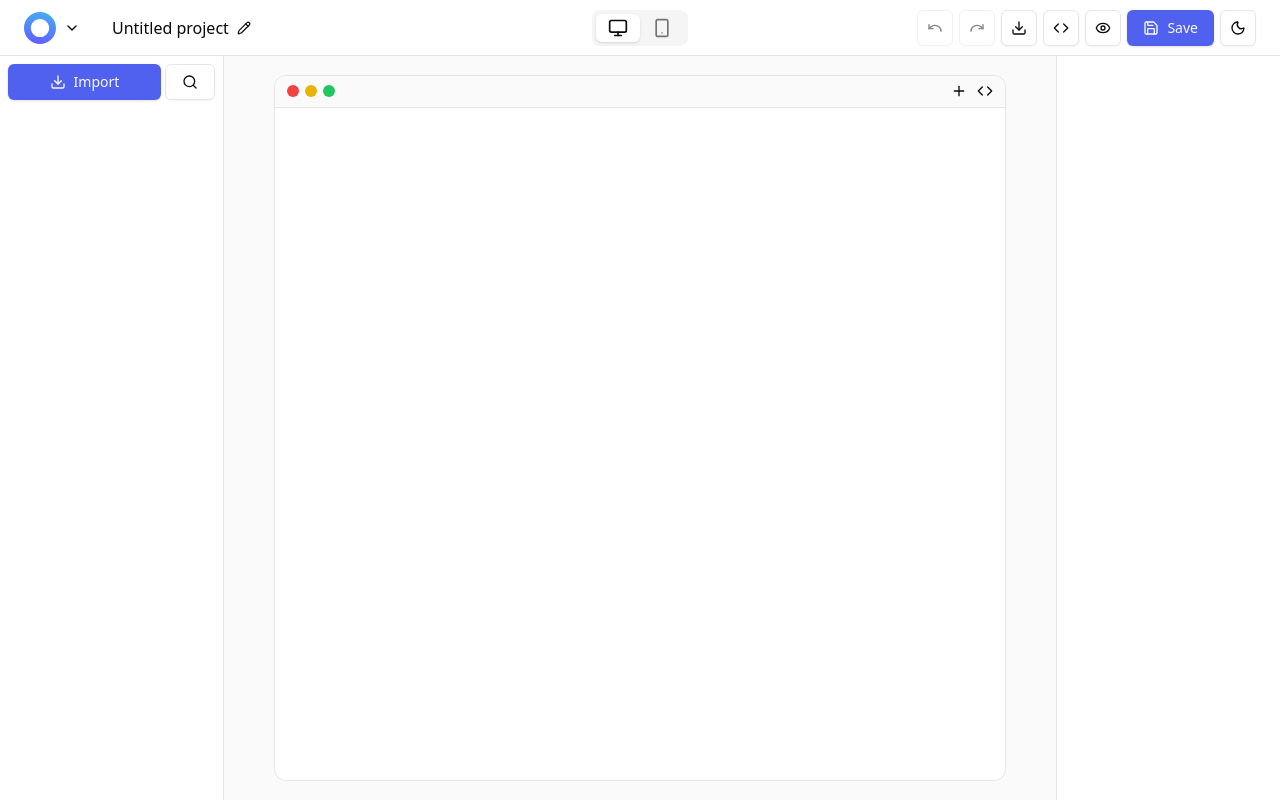
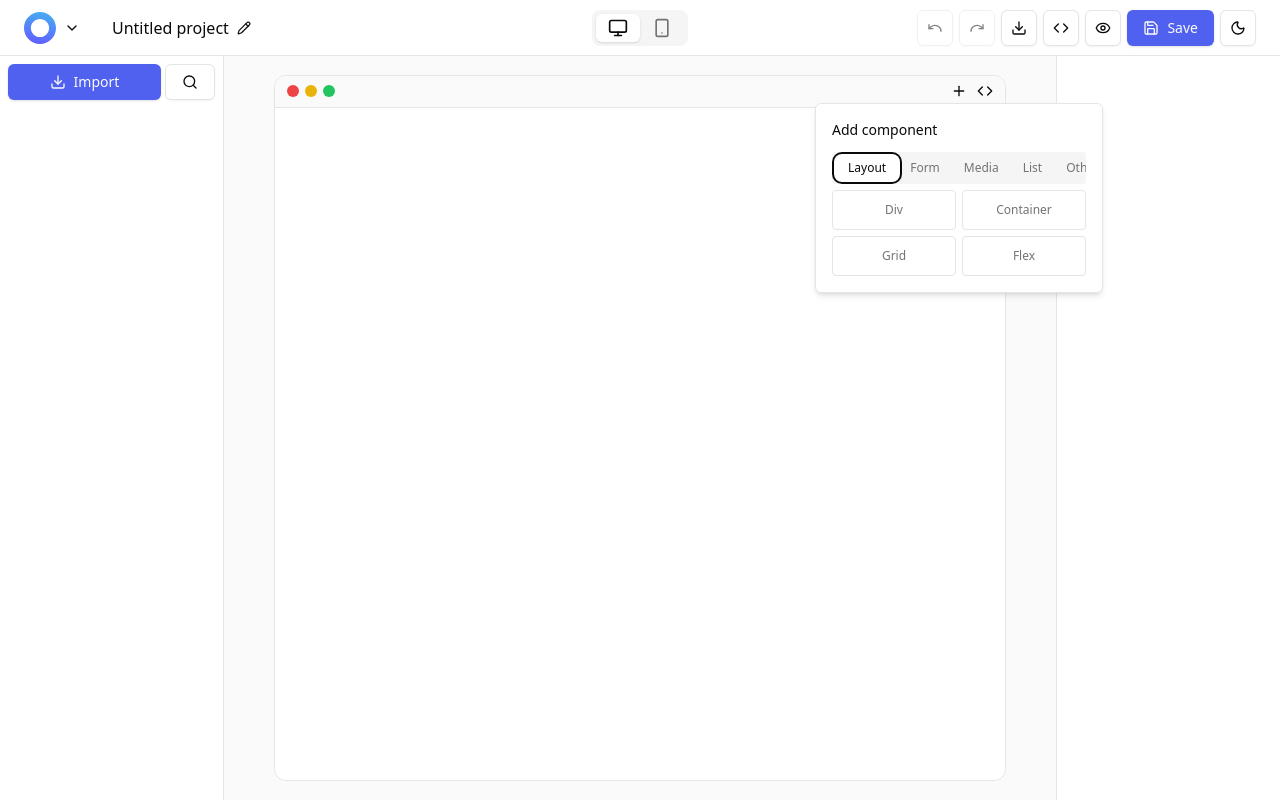
Before and after one commit to windbase/windbase, a Next.js app in the folder apps/web/: page / in a window 1280 px wide. Both pictures are taken after a click on the icon 959 px from the left and 91 px from the top of the page. Built offline with nearby package versions, Linux system fonts and the light colour scheme.

Commit message:
feat: add ElementLayers component for displaying elements and integrate popover for component addition in LivePreviewToolbar

```diff
--- a/apps/web/package.json
+++ b/apps/web/package.json
@@ -6,6 +6,7 @@
 		"@radix-ui/react-dialog": "^1.1.14",
 		"@radix-ui/react-dropdown-menu": "^2.1.15",
 		"@radix-ui/react-label": "^2.1.7",
+		"@radix-ui/react-popover": "^1.1.14",
 		"@radix-ui/react-slot": "^1.2.3",
 		"@radix-ui/react-tabs": "^1.1.12",
 		"@radix-ui/react-tooltip": "^1.2.7",
@@ -16,6 +17,7 @@
 		"next": "~15.2.4",
 		"next-themes": "^0.4.6",
 		"react": "19.0.0",
+		"react-complex-tree": "^2.6.0",
 		"react-dom": "19.0.0",
 		"react-resizable-panels": "^3.0.3",
 		"tailwind-merge": "^3.3.1",
--- a/apps/web/src/components/ElementLayers.tsx
+++ b/apps/web/src/components/ElementLayers.tsx
@@ -1,8 +1,22 @@
+'use client';
+
+import { ChevronDown } from 'lucide-react';
+import { useBuilder } from '@/store/builder';
+
 function ElementLayers() {
+	const { elements } = useBuilder();
+
 	return (
 		<div>
 			<div className="p-2">
 				<h1 className="text-sm font-medium">Layers</h1>
+			</div>
+			<div className="p-2">
+				{elements.map((element) => (
+					<div key={element.id} className="flex items-center gap-2">
+						<ChevronDown size={14} /> {element.tag}
+					</div>
+				))}
 			</div>
 		</div>
 	);
--- a/apps/web/src/components/LivePreviewArea.tsx
+++ b/apps/web/src/components/LivePreviewArea.tsx
@@ -1,9 +1,31 @@
+'use client';
+
+import { useEffect, useRef } from 'react';
 import LivePreview from './LivePreview';
 import LivePreviewToolbar from './LivePreviewToolbar';
 
 function LivePreviewArea() {
+	const canvasRef = useRef<HTMLDivElement>(null);
+
+	useEffect(() => {
+		if (canvasRef.current) {
+			canvasRef.current.addEventListener('click', () => {
+				console.log('clicked');
+			});
+		}
+
+		return () => {
+			if (canvasRef.current) {
+				canvasRef.current.removeEventListener('click', () => {});
+			}
+		};
+	}, []);
+
 	return (
-		<div className="flex flex-col h-[95%] w-[88%] bg-background rounded-xl border">
+		<div
+			ref={canvasRef}
+			className="flex flex-col h-[95%] w-[88%] bg-background rounded-xl border"
+		>
 			<LivePreviewToolbar />
 			<div className="flex-1 overflow-auto rounded-b-xl">
 				<LivePreview />
--- a/apps/web/src/components/LivePreviewToolbar.tsx
+++ b/apps/web/src/components/LivePreviewToolbar.tsx
@@ -1,8 +1,18 @@
+'use client';
+
 import { TooltipProvider } from '@radix-ui/react-tooltip';
 import { Code, Plus } from 'lucide-react';
-import { Tooltip, TooltipContent, TooltipTrigger } from './ui/tooltip';
+import { useState } from 'react';
+import {
+	Popover,
+	PopoverContent,
+	PopoverTrigger,
+} from '@/components/ui/popover';
+import ElementPicker from './ElementPicker';
 
 function LivePreviewToolbar() {
+	const [isOpen, setIsOpen] = useState(false);
+
 	return (
 		<TooltipProvider>
 			<div className="flex h-8 items-center px-3 border-b bg-neutral-50 dark:bg-neutral-900 rounded-t-xl">
@@ -12,22 +22,17 @@ function LivePreviewToolbar() {
 					<div className="h-3 w-3 rounded-full bg-green-500" />
 				</div>
 				<div className="ml-auto flex items-center gap-2.5">
-					<Tooltip delayDuration={200}>
-						<TooltipTrigger asChild>
+					<Popover open={isOpen} onOpenChange={setIsOpen}>
+						<PopoverTrigger asChild>
 							<Plus className="hover:text-primary cursor-pointer" size={16} />
-						</TooltipTrigger>
-						<TooltipContent>
-							<p>Add component</p>
-						</TooltipContent>
-					</Tooltip>
-					<Tooltip delayDuration={200}>
-						<TooltipTrigger asChild>
-							<Code className="hover:text-primary cursor-pointer" size={16} />
-						</TooltipTrigger>
-						<TooltipContent>
-							<p>View code</p>
-						</TooltipContent>
-					</Tooltip>
+						</PopoverTrigger>
+						<PopoverContent>
+							<h1 className="text-sm font-medium mb-3">Add component</h1>
+							<ElementPicker onClose={() => setIsOpen(false)} />
+						</PopoverContent>
+					</Popover>
+
+					<Code className="hover:text-primary cursor-pointer" size={16} />
 				</div>
 			</div>
 		</TooltipProvider>
--- a/apps/web/src/components/VisualBuilder.tsx
+++ b/apps/web/src/components/VisualBuilder.tsx
@@ -1,15 +1,20 @@
+'use client';
+
+import { useBuilder } from '@/store/builder';
 import DefaultSidebar from './DefaultSidebar';
-// import ElementLayers from './ElementLayers';
+import ElementLayers from './ElementLayers';
 import LivePreviewArea from './LivePreviewArea';
 import Toolbar from './Toolbar';
 
 function VisualBuilder() {
+	const { sidebarView } = useBuilder();
+
 	return (
 		<div className="h-screen overflow-hidden flex flex-col">
 			<Toolbar />
 			<div className="flex-1 flex">
 				<div className="w-56 h-full border-r">
-					<DefaultSidebar />
+					{sidebarView === 'default' ? <DefaultSidebar /> : <ElementLayers />}
 				</div>
 				<div className="flex-1 bg-neutral-50 dark:bg-neutral-900 flex justify-center items-center">
 					<LivePreviewArea />
```
Also changed, not shown: 1 other file (tests, documents, lock files or other folders).
